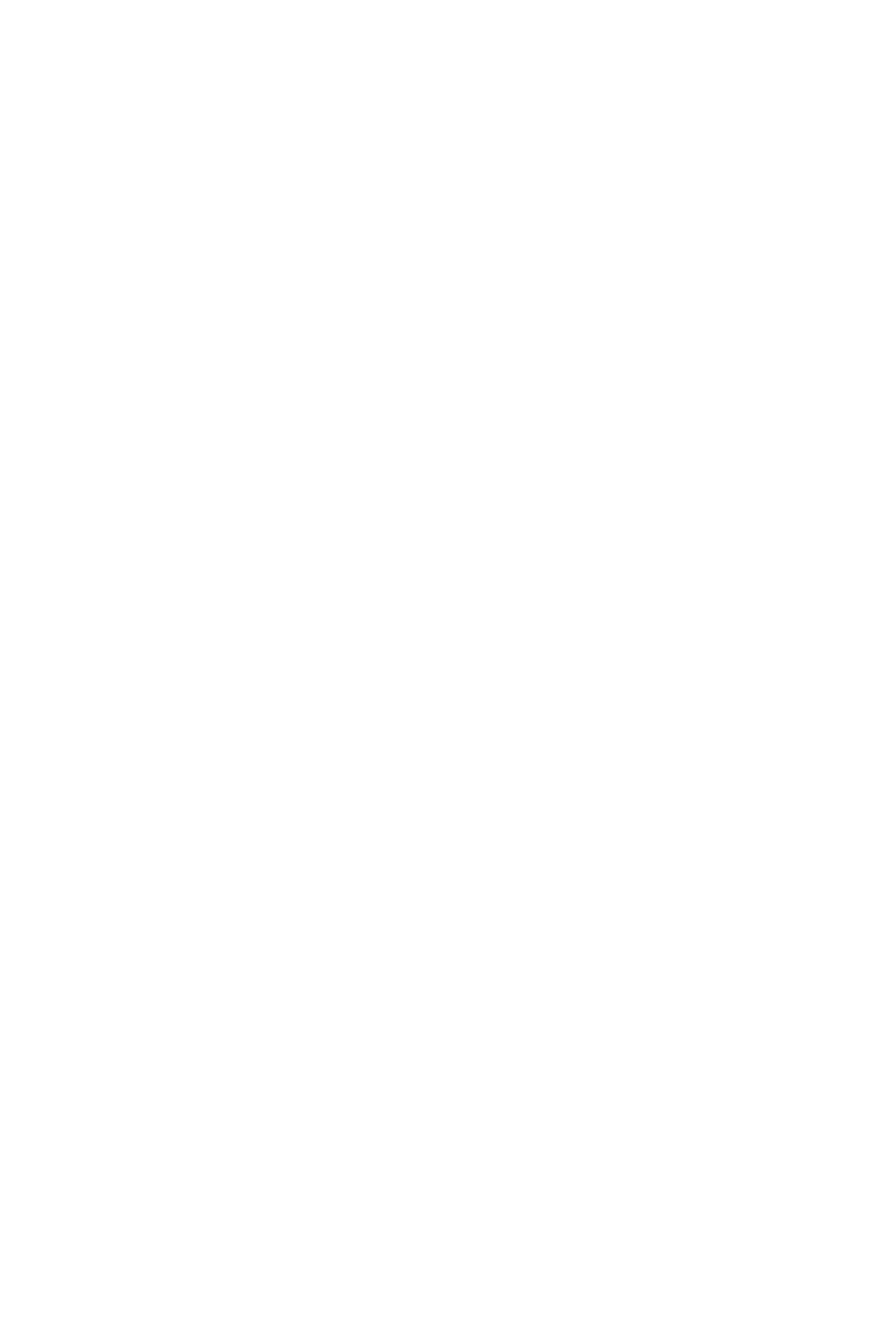
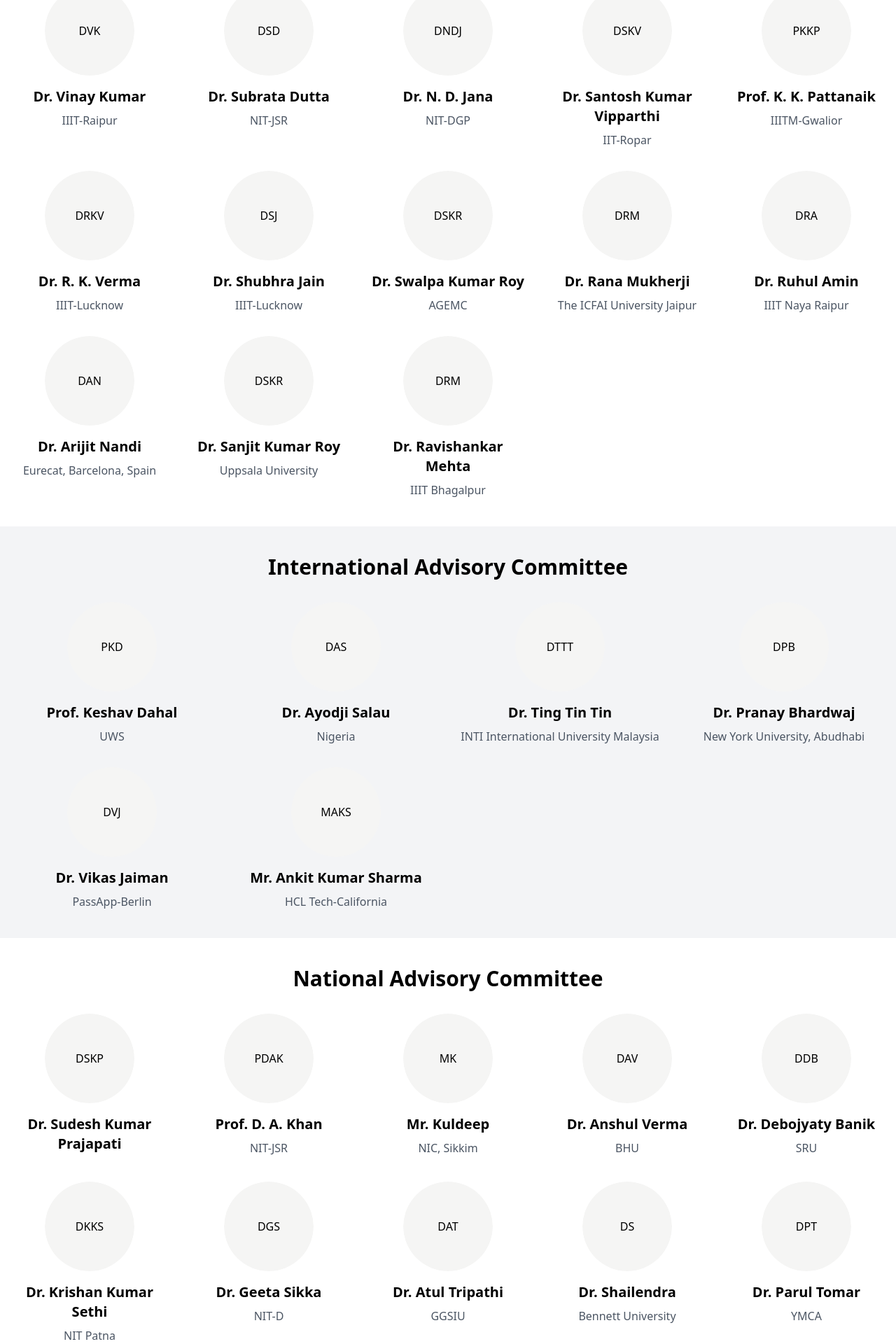
Before and after one commit to vverma022/conference-website, a React (Vite) app: page /commitee in a window 1280 px wide. Before the commit this address had no page. Shown: the part 300-2220 px from the top of the page at 70% size. Before the commit the page ends 800 px from the top, so only its background shows below. Built offline with nearby package versions, Linux system fonts and the light colour scheme.

Commit message:
Commitee Page

```diff
--- a/src/App.jsx
+++ b/src/App.jsx
@@ -2,6 +2,7 @@ import { BrowserRouter, Routes, Route } from 'react-router-dom'
 import ConferencePage from './page/main'
 import Tracks from './page/tracks'
 import Instructions from './page/instructions'
+import Commitee from './page/commitee'
 
 function App() {
   return (
@@ -10,6 +11,7 @@ function App() {
        <Route path="/" element={<ConferencePage />} />
        <Route path="/tracks" element={<Tracks />} />
        <Route path="/instructions" element={<Instructions />} />
+        <Route path="/commitee" element={<Commitee />} />
       </Routes>
     </BrowserRouter>
   )
--- /dev/null
+++ b/src/page/commitee.jsx
@@ -0,0 +1,114 @@
+import { Footer } from '@/sections/footer'
+import { Navbarwithout } from '@/sections/navbarwithout'
+import React from 'react'
+import { Avatar, AvatarFallback, AvatarImage } from '@/components/ui/avatar'
+
+
+export default function Commitee(){
+
+    const TechnicalCommitteeMembers = [
+        { name: 'Dr. Vinay Kumar', role: 'IIIT-Raipur', image: '' },
+        { name: 'Dr. Subrata Dutta', role: 'NIT-JSR', image: '' },
+        { name: 'Dr. N. D. Jana', role: 'NIT-DGP', image: '' },
+        { name: 'Dr. Santosh Kumar Vipparthi', role: 'IIT-Ropar', image: '' },
+        { name: 'Prof. K. K. Pattanaik', role: 'IIITM-Gwalior', image: '' },
+        { name: 'Dr. R. K. Verma', role: 'IIIT-Lucknow', image: '' },
+        { name: 'Dr. Shubhra Jain', role: 'IIIT-Lucknow', image: '' },
+        { name: 'Dr. Swalpa Kumar Roy', role: 'AGEMC', image: '' },
+        { name: 'Dr. Rana Mukherji', role: 'The ICFAI University Jaipur', image: '' },
+        { name: 'Dr. Ruhul Amin', role: 'IIIT Naya Raipur', image: '' },
+        { name: 'Dr. Arijit Nandi', role: 'Eurecat, Barcelona, Spain', image: '' },
+        { name: 'Dr. Sanjit Kumar Roy', role: 'Uppsala University', image: '' },
+        { name: 'Dr. Ravishankar Mehta', role: 'IIIT Bhagalpur', image: '' }
+      ];
+      const InternationalAdvisoryCommittee = [
+        { name: 'Prof. Keshav Dahal', role: 'UWS', image: '' },
+        { name: 'Dr. Ayodji Salau', role: 'Nigeria', image: '' },
+        { name: 'Dr. Ting Tin Tin', role: 'INTI International University Malaysia', image: '' },
+        { name: 'Dr. Pranay Bhardwaj', role: 'New York University, Abudhabi', image: '' },
+        { name: 'Dr. Vikas Jaiman', role: 'PassApp-Berlin', image: '' },
+        { name: 'Mr. Ankit Kumar Sharma', role: 'HCL Tech-California', image: '' }
+      ];
+      const nationalAdvisoryCommittee = [
+        { name: 'Dr. Sudesh Kumar Prajapati', role: '', image: '' },
+        { name: 'Prof. D. A. Khan', role: 'NIT-JSR', image: '' },
+        { name: 'Mr. Kuldeep', role: 'NIC, Sikkim', image: '' },
+        { name: 'Dr. Anshul Verma', role: 'BHU', image: '' },
+        { name: 'Dr. Debojyaty Banik', role: 'SRU', image: '' },
+        { name: 'Dr. Krishan Kumar Sethi', role: 'NIT Patna', image: '' },
+        { name: 'Dr. Geeta Sikka', role: 'NIT-D', image: '' },
+        { name: 'Dr. Atul Tripathi', role: 'GGSIU', image: '' },
+        { name: 'Dr. Shailendra', role: 'Bennett University', image: '' },
+        { name: 'Dr. Parul Tomar', role: 'YMCA', image: '' },
+        { name: 'Dr. Krishan Pal Sharma', role: 'NIT Jalandhar', image: '' },
+        { name: 'Dr. Djhanraj Rajesh', role: 'Symbiosis Pune', image: '' },
+        { name: 'Dr. Vinod Kumar Singh', role: 'NIT-JSR', image: '' }
+      ];
+
+  return (
+    <>
+    <Navbarwithout />
+    <div className='pt-4'>
+    <h1 className="text-4xl font-bold mb-4 text-center">Commitee Members</h1>
+    <p className="text-center m-3">These are the Commitee Members for the International Comfernce on Smart and Distributed Computing 2025</p>
+    </div>
+    <section className="py-10 bg-white">
+      <div className="container mx-auto px-4">
+        <h2 className="text-3xl font-bold mb-8 text-center">Technical Committee</h2>
+        <div className="grid grid-cols-2 md:grid-cols-3 lg:grid-cols-5 gap-8">
+          {TechnicalCommitteeMembers.map((member) => (
+            <div key={member.name} className="text-center">
+              <Avatar className="w-32 h-32 mx-auto mb-4">
+                <AvatarImage src={member.image} alt={member.name} />
+                <AvatarFallback>{member.name.split(' ').map(n => n[0]).join('')}</AvatarFallback>
+              </Avatar>
+              <h3 className="text-xl font-semibold mb-2">{member.name}</h3>
+              <p className="text-gray-600">{member.role}</p>
+            </div>
+          ))}
+        </div>
+      </div>
+    </section>
+
+    {/* International Advisory Committee Section */}
+    <section className="py-10 bg-gray-100">
+      <div className="container mx-auto px-4">
+        <h2 className="text-3xl font-bold mb-8 text-center">International Advisory Committee</h2>
+        <div className="grid grid-cols-2 md:grid-cols-3 lg:grid-cols-4 gap-8">
+          {InternationalAdvisoryCommittee.map((member) => (
+            <div key={member.name} className="text-center">
+              <Avatar className="w-32 h-32 mx-auto mb-4">
+                <AvatarImage src={member.image} alt={member.name} />
+                <AvatarFallback>{member.name.split(' ').map(n => n[0]).join('')}</AvatarFallback>
+              </Avatar>
+              <h3 className="text-xl font-semibold mb-2">{member.name}</h3>
+              <p className="text-gray-600">{member.role}</p>
+            </div>
+          ))}
+        </div>
+      </div>
+    </section>
+
+    {/* National Advisory Committee Section */}
+    <section className="py-10 bg-white">
+      <div className="container mx-auto px-4">
+        <h2 className="text-3xl font-bold mb-8 text-center">National Advisory Committee</h2>
+        <div className="grid grid-cols-2 md:grid-cols-3 lg:grid-cols-5 gap-8">
+          {nationalAdvisoryCommittee.map((member) => (
+            <div key={member.name} className="text-center">
+              <Avatar className="w-32 h-32 mx-auto mb-4">
+                <AvatarImage src={member.image} alt={member.name} />
+                <AvatarFallback>{member.name.split(' ').map(n => n[0]).join('')}</AvatarFallback>
+              </Avatar>
+              <h3 className="text-xl font-semibold mb-2">{member.name}</h3>
+              <p className="text-gray-600">{member.role}</p>
+            </div>
+          ))}
+        </div>
+      </div>
+    </section>
+
+    <Footer />
+  </>
+  )
+}
```
